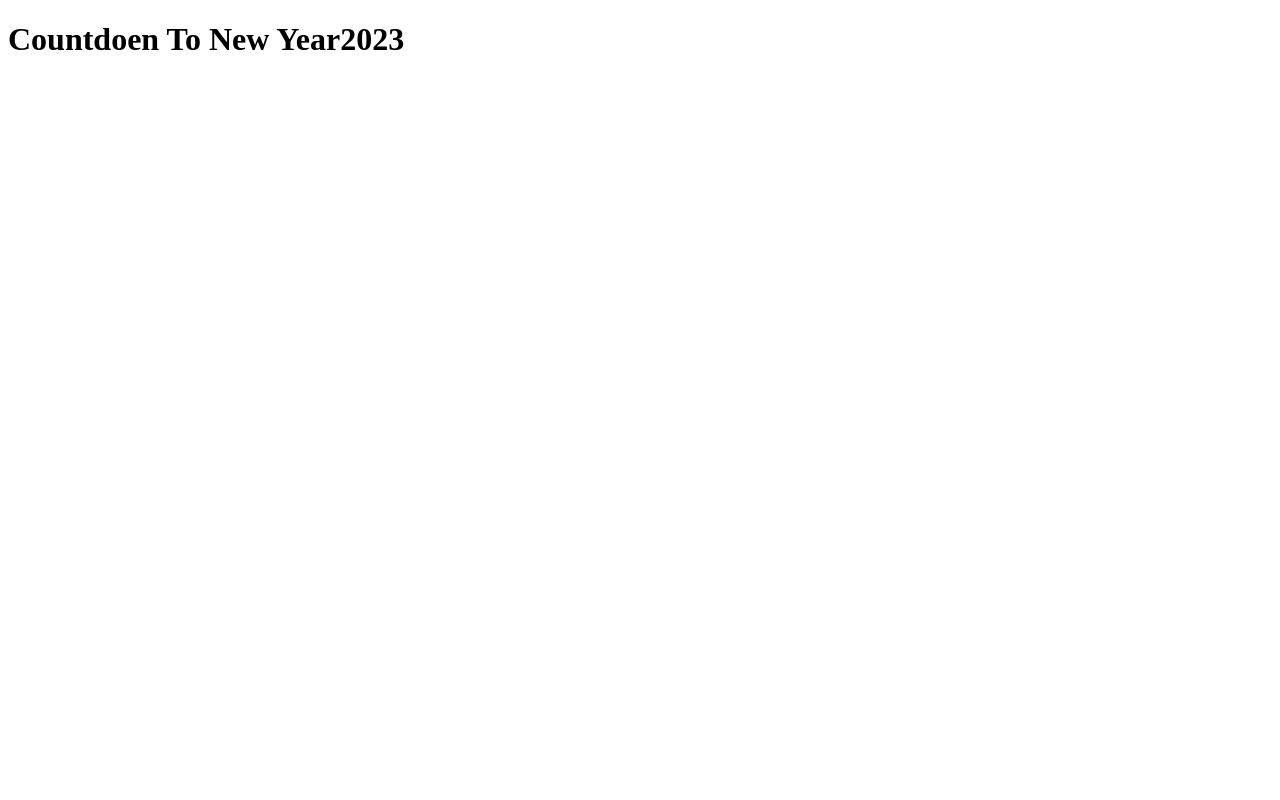
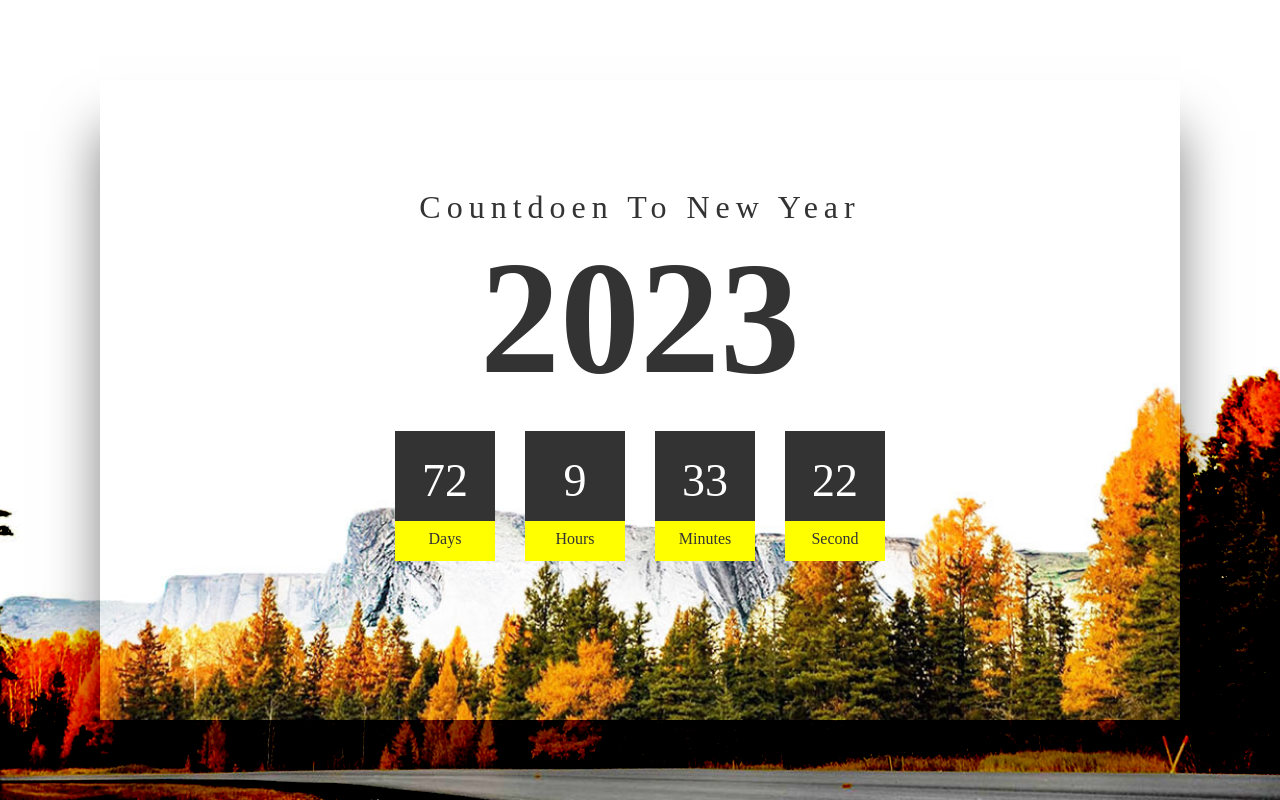
Before and after one commit to bimalsubedi7/New-Year-Countdown, a plain HTML site: page index.html in a window 1280 px wide. Drawn offline with Linux system fonts and the light colour scheme.

Commit message:
complete

```diff
--- a/index.html
+++ b/index.html
@@ -11,12 +11,12 @@
 
 <body>
     <div class="container">
-        <h1><span>Countdoen To New Year</span>2023</h1>
-        <div class="countdowm">
-            <div class="day"></div>
-            <div class="hrs"></div>
-            <div class="min"></div>
-            <div class="sec"></div>
+        <h2><span>Countdoen To New Year</span>2023</h2>
+        <div class="countdown">
+            <div id="day"></div>
+            <div id="hrs"></div>
+            <div id="min"></div>
+            <div id="sec"></div>
         </div>
     </div>
 
--- a/script.js
+++ b/script.js
@@ -1 +1,29 @@
-console.log("bimal Subedi")
+var countDate = new Date("jan 1, 2023 00:00:00").getTime();
+
+newYear();
+function newYear() {
+  var now = new Date().getTime();
+  var gap = countDate - now;
+
+  var second =  1000;
+  var minute = second * 60;
+  var hour = minute * 60;
+  var day = hour * 24;
+
+
+  var d = Math.floor(gap / (day));
+  var h = Math.floor((gap % (day)) / (hour));
+  var m = Math.floor((gap % (hour)) / (minute));
+  var s = Math.floor((gap % (minute)) / second);
+
+
+  document.getElementById('day').innerText = d;
+  document.getElementById('hrs').innerText = h;
+  document.getElementById('min').innerText = m;
+  document.getElementById('sec').innerText = s;
+}
+
+
+setInterval(function(){
+    newYear();
+},1000)
--- a/style.css
+++ b/style.css
@@ -0,0 +1,96 @@
+* {
+  padding: 0;
+  margin: 0;
+  box-sizing: border-box;
+}
+
+body {
+  background: #000 url("bg.jpg");
+  background-attachment: fixed;
+  background-repeat: no-repeat;
+  background-position: center;
+  background-size: cover;
+  background-blend-mode: hard-light;
+}
+
+.container {
+  position: absolute;
+  top: 80px;
+  bottom: 80px;
+  left: 100px;
+  right: 100px;
+  display: flex;
+  flex-direction: column;
+  justify-content: center;
+  text-align: center;
+  background-image: url("bg.jpg");
+  background-attachment: fixed;
+  background-repeat: no-repeat;
+  background-position: center;
+  background-size: cover;
+  box-shadow: 0 50px 50px rgba(0, 0, 0, 0.5);
+}
+
+.container h2 {
+  text-align: center;
+  margin-top: -80px;
+  color: #333;
+  font-size: 10em;
+}
+
+.container h2 span {
+  display: block;
+  font-size: 0.2em;
+  font-weight: 300;
+  letter-spacing: 6px;
+}
+
+.container .countdown {
+  display: flex;
+  justify-content: center;
+  margin-top: 20px;
+  display: flex;
+}
+
+.countdown div {
+  position: relative;
+  height: 100px;
+  width: 100px;
+  line-height: 100px;
+  text-align: center;
+  background-color: #333;
+  color: #fff;
+  margin: 0 15px;
+  font-size: 46px;
+  font-weight: 500;
+}
+
+.countdown div:before {
+  content: "";
+  width: 100%;
+  height: 40px;
+  position: absolute;
+  left: 0;
+  bottom: -30px;
+  background-color: #ff0;
+  color: #333;
+  font-size: 16px;
+  font-weight: 300;
+  line-height: 35px;
+}
+
+.countdown #day::before {
+  content: "Days";
+}
+
+.countdown #hrs::before {
+  content: "Hours";
+}
+
+.countdown #min::before {
+  content: "Minutes";
+}
+
+.countdown #sec::before {
+  content: "Second";
+}
```
Also changed, not shown: Quetico_Backcountry_Winter_Camping-825x510.jpg (deleted), bg.jpg (added).
